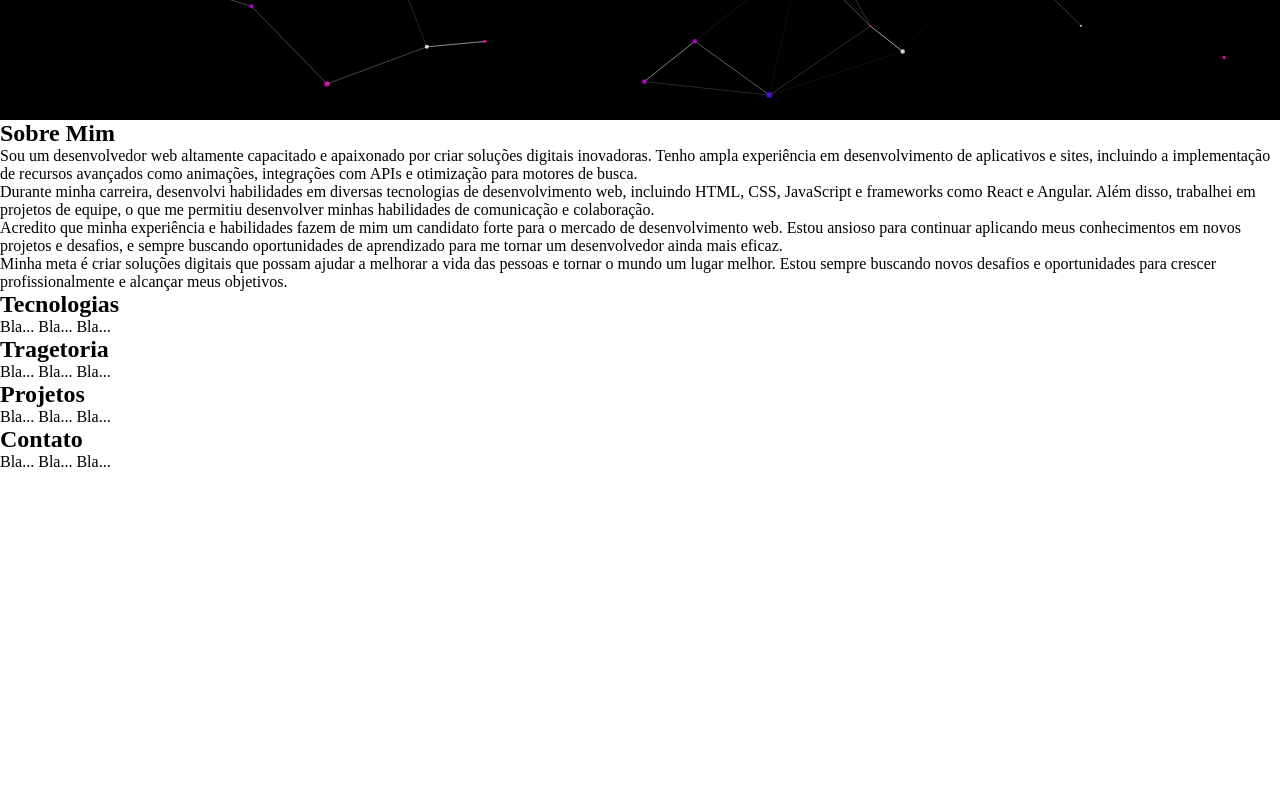
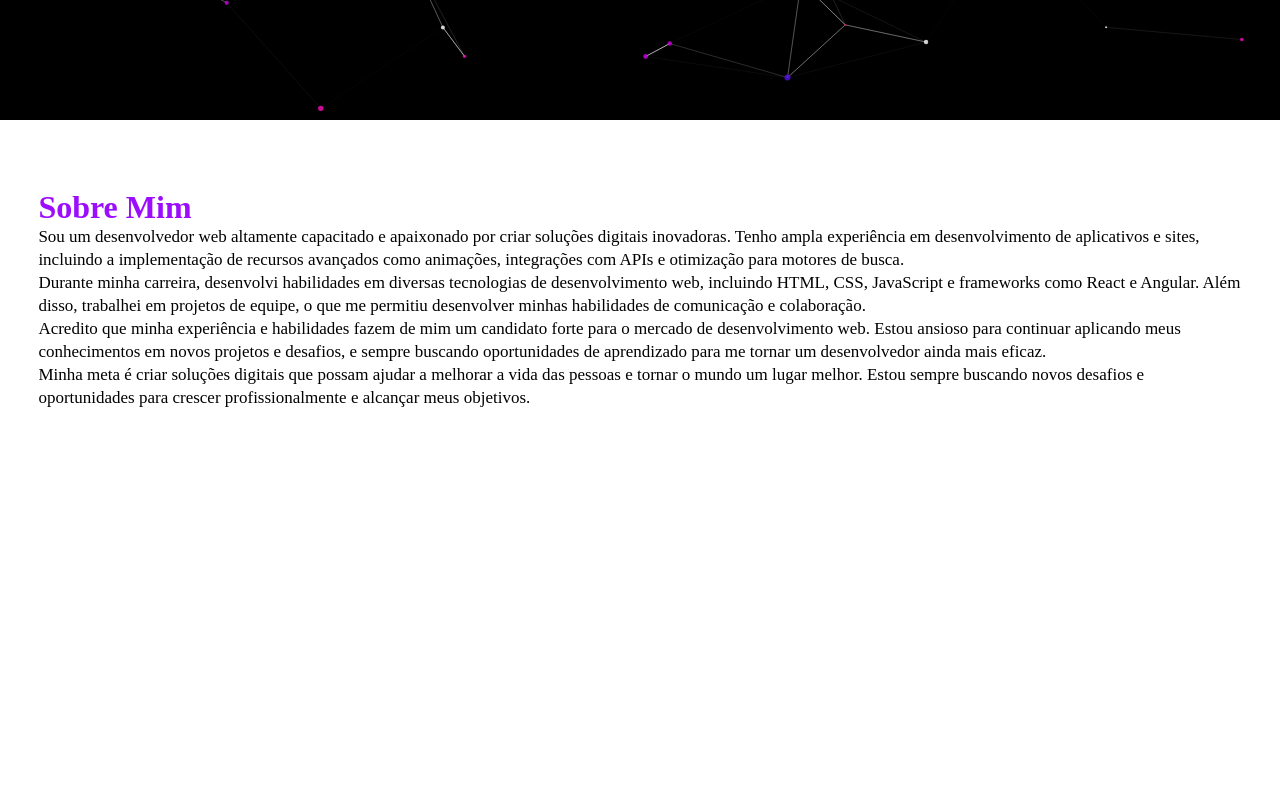
Before and after one commit to JulioCesarASilva/Portfolio, a Next.js app: page / in a window 1280 px wide. Shown: the part 680-1480 px from the top of the page. Before the commit the page ends 1151 px from the top, so only its background shows below. Built offline with nearby package versions, Linux system fonts and the light colour scheme; a web font is replaced by a local one.

Commit message:
feat: add css sections

```diff
--- a/styles/Home.module.css
+++ b/styles/Home.module.css
@@ -34,3 +34,25 @@
     text-decoration: underline;
     text-decoration-color: var(--color-default);
 }
+
+
+.section {
+    height: 100vh;
+    padding-top: 70px;
+    padding-left: 3%;
+    padding-right: 3%;
+}
+
+.section h2 {
+    font-size: 32px;
+    line-height: 35px;
+    font-family: kwhz;
+
+    color: var(--color-default);
+}
+
+.section div {
+    font-family: vcsm;
+    font-size: 17px;
+    line-height: 23px;
+}
```
